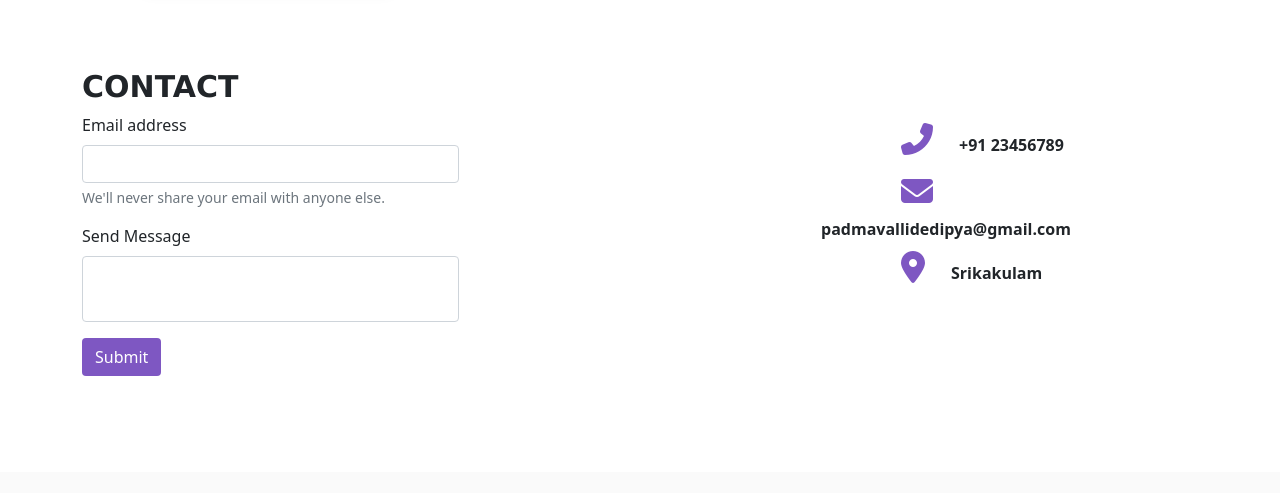
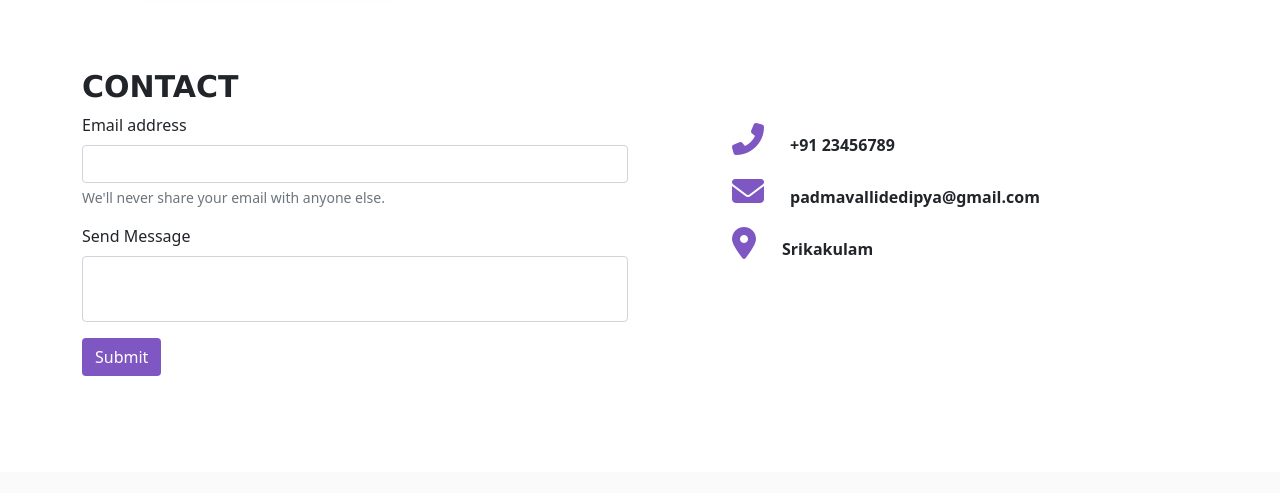
Before and after one commit to SpvDedipya/SpvDedipya, a plain HTML site: page index.html in a window 1280 px wide. Shown: the part 2251-2744 px from the top of the page. Drawn offline with nearby package versions, Linux system fonts and the light colour scheme.

Commit message:
Update index.html

```diff
--- a/index.html
+++ b/index.html
@@ -145,9 +145,7 @@
                 font-weight: bold;
                 font-size: 30px;
             }
-            .padding11{
-                padding-left: 350px;
-            }
+
             .padd2{
                 padding-left: 20px;
             }
```
